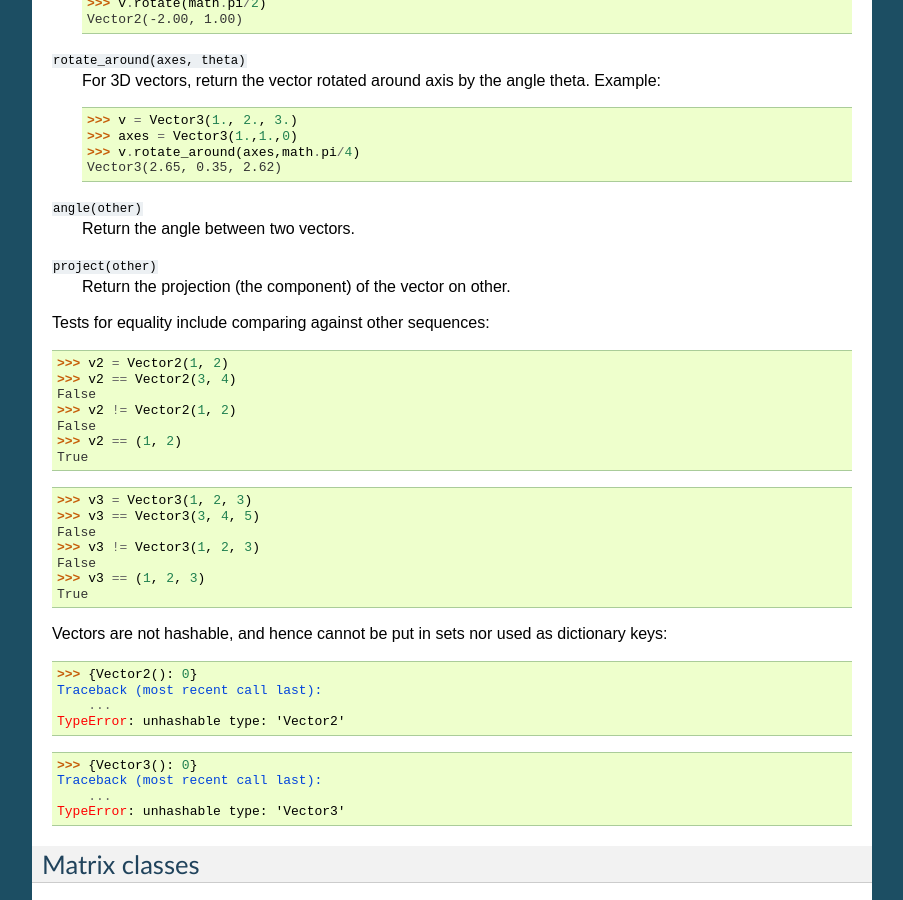
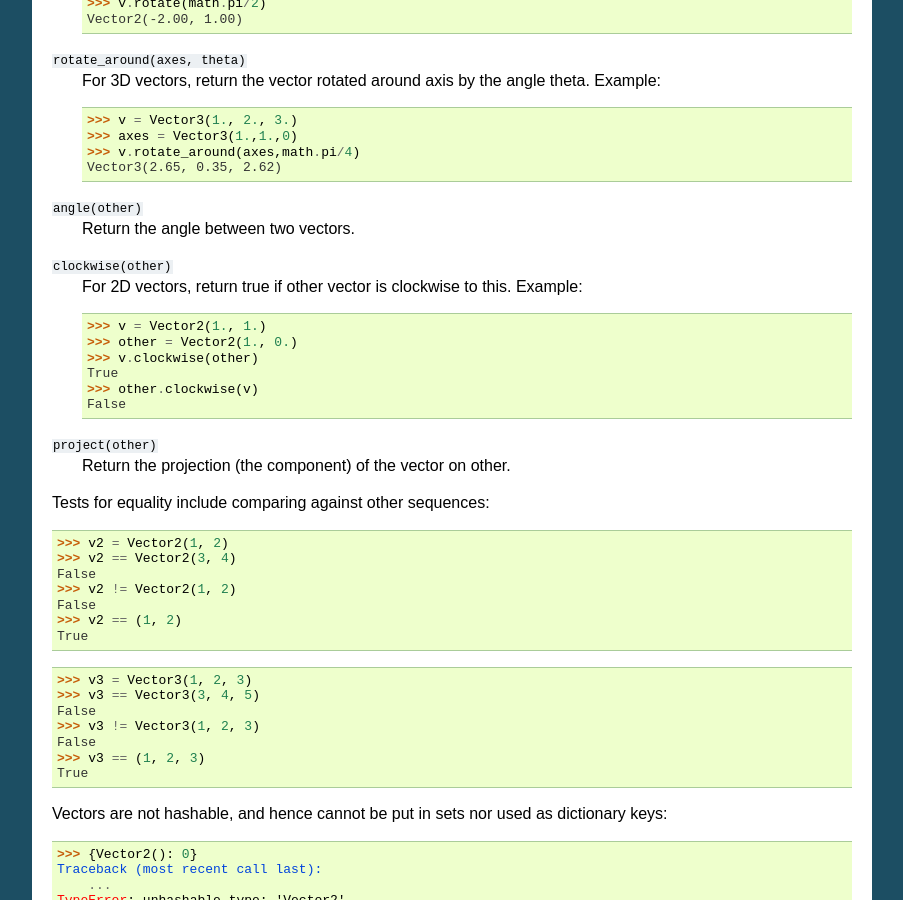
Before and after one commit to mortenlj/euclid, a Sphinx documentation site: the page built from docs/index.rst, in a window 1280 px wide and 900 px high, scrolled down 3645 px. Shown: the whole window, without its empty margins (198-1101 px from the left). Built offline with Sphinx 7.4.7, drawn with Linux system fonts in a browser that asks for light colours.

Commit message:
Add clockwise operation to Vector2

```diff
--- a/docs/index.rst
+++ b/docs/index.rst
@@ -241,6 +241,17 @@ The following methods do *not* alter the original vector or their arguments:
 
 ``angle(other)``
     Return the angle between two vectors.
+
+``clockwise(other)``
+    For 2D vectors, return true if other vector is clockwise to this.
+    Example:
+
+        >>> v = Vector2(1., 1.)
+        >>> other = Vector2(1., 0.)
+        >>> v.clockwise(other)
+        True
+        >>> other.clockwise(v)
+        False
 
 ``project(other)``
     Return the projection (the component) of the vector on other.
--- a/euclid.py
+++ b/euclid.py
@@ -302,7 +302,11 @@ class Vector2:
 
     def angle(self, other):
         """Return the angle to the vector other"""
-        return math.acos(self.dot(other) / (self.magnitude()*other.magnitude()))
+        return math.acos(self.dot(other) / (self.magnitude() * other.magnitude()))
+
+    def clockwise(self, other):
+        """Return true of other is clockwise to this vector"""
+        return -self.x*other.y + self.y*other.x > 0
 
     def project(self, other):
         """Return one vector projected on the vector other"""
```
